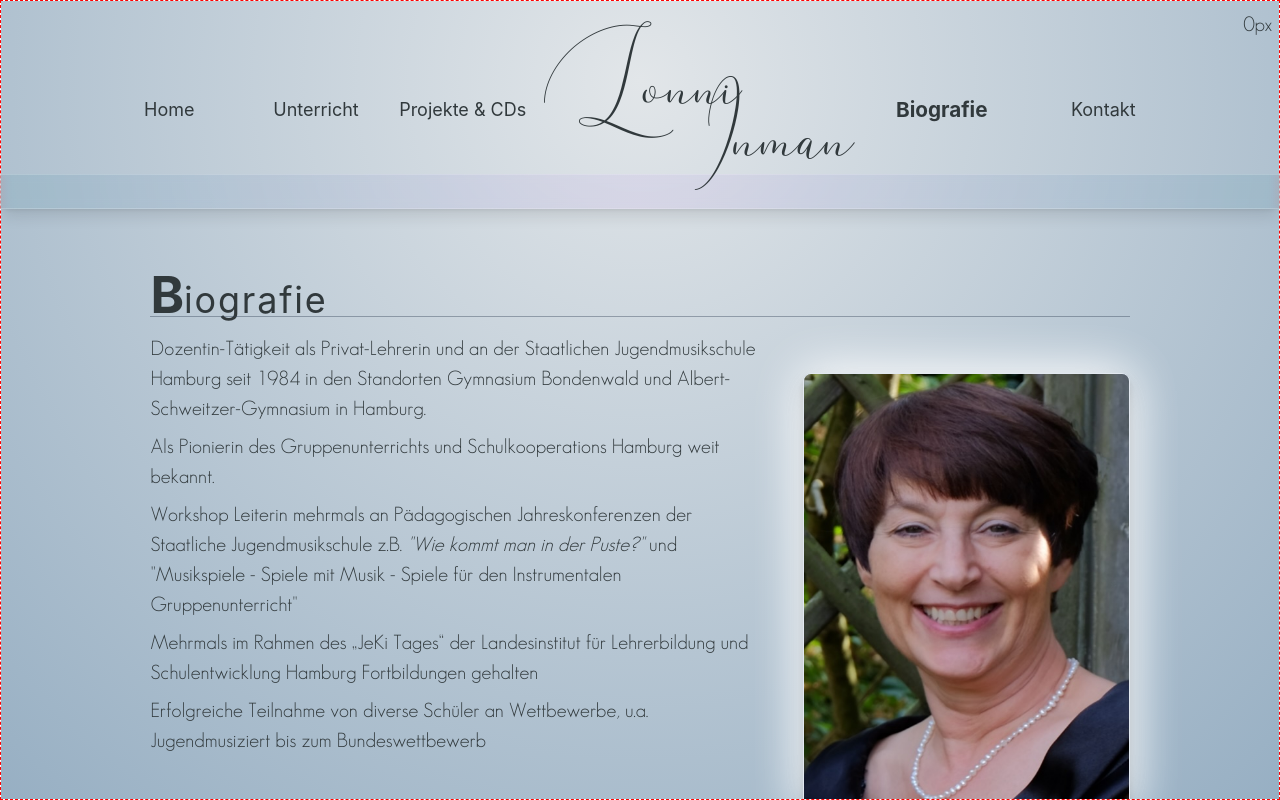
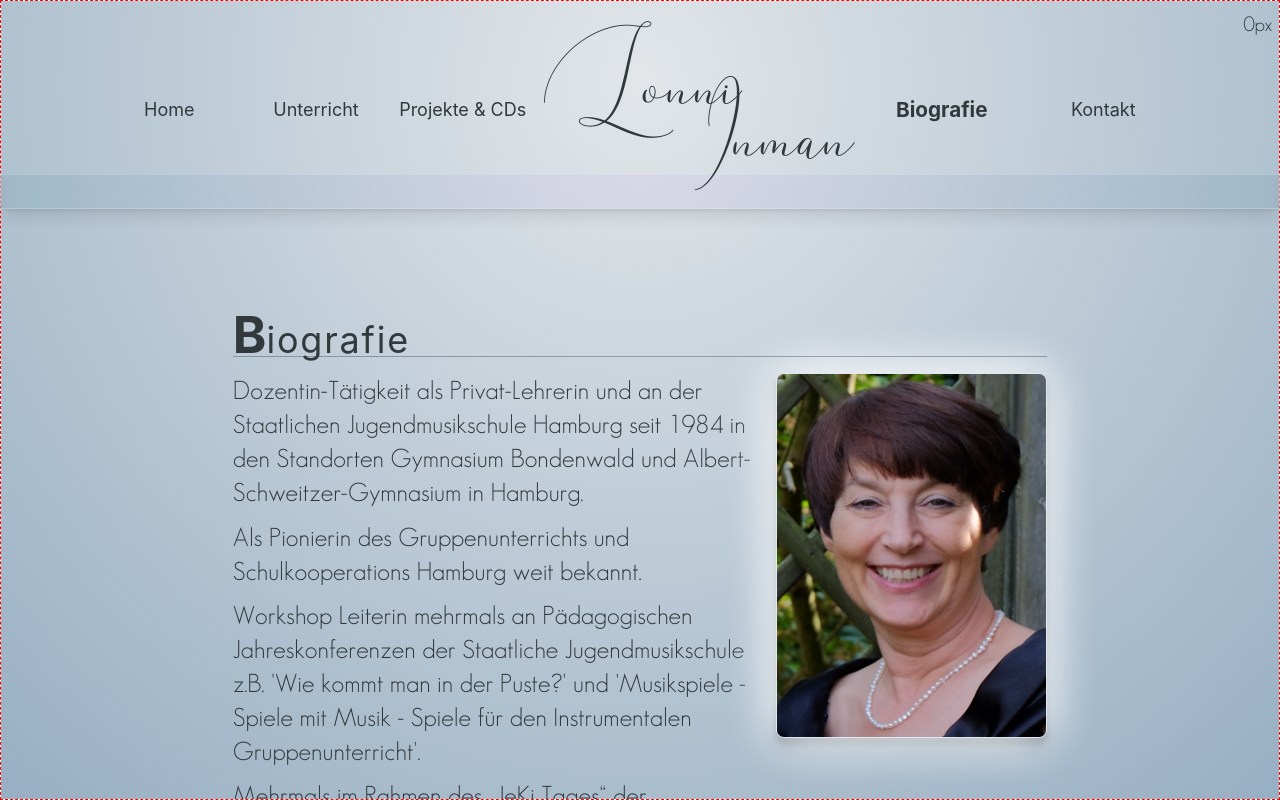
Before and after one commit to j-eick/lonni-homepage, a Next.js app: page /home/biografie in a window 1280 px wide. Built offline with nearby package versions, Linux system fonts and the light colour scheme; a web font is replaced by a local one.

Commit message:
fixed tag layout

```diff
--- a/app/home/biografie/page.tsx
+++ b/app/home/biografie/page.tsx
@@ -6,47 +6,70 @@ import PageTitle from "@/components/ui/page-title/PageTitle";
 import AuftritteCds from "@/lib/paragraphs/auftritteCds";
 import Image from "next/image";
 import profilePic from "../../../public/content/profile.jpg";
+import MyImage from "@/components/image/MyImage";
+import Bulletpoint from "@/components/ui/bulletpoint/Bulletpoint";
 
 export default function Home() {
     return (
         <MainLayout>
-            {/* vvv---vvv PER PAGE CONTENT GOES HERE vvv---vvv */}
-            <section className={`w-9/10 mx-auto my-0 flex flex-col`}>
+            <main
+                className={`w-12/12 px-7 mx-auto my-0 flex flex-col
+                            2xs:mt-10
+                            md-768:w-8/10
+                            `}
+            >
                 <PageTitle
                     firstLetter="B"
                     rest="iografie"
                 />
                 <div className="flex">
-                    <main className={`w-8/12`}>
-                        <article className="flowText">
-                            {/* ###-----  PageTitle without opaque mirroring  -----### */}
-                            {/* <h1 className="relative mb-7 text-pageTitle leading-1.3">
+                    <article
+                        className={`w-8/12 flowText
+                                    2xs:leading-7
+                                    sm-620:leading-regularText
+                                    md:text-size-desktop-md `}
+                    >
+                        {/* ###-----  PageTitle without opaque mirroring  -----### */}
+                        {/* <h1 className="relative mb-7 text-pageTitle leading-1.3">
                             <span
                                 className={`block font-pageTitle tracking-wider
                                             w-11/12 border-b-1 border-slate-700/40`}
                             >
                                 <span className="font-bold text-firstLetterTitle">B</span>iografie
                             </span>
-                        </h1> */}
-                            <div className="pr-10 flowText">
-                                <AuftritteCds />
-                            </div>
-                        </article>
-                    </main>
-                    <div className="w-4/12 pt-10 flex justify-center">
-                        <div
+                                 </h1> */}
+                        <Bulletpoint>
+                            Dozentin-Tätigkeit als Privat-Lehrerin und an der Staatlichen Jugendmusikschule Hamburg seit
+                            1984 in den Standorten Gymnasium Bondenwald und Albert-Schweitzer-Gymnasium in Hamburg.
+                        </Bulletpoint>
+                        <Bulletpoint>
+                            Als Pionierin des Gruppenunterrichts und Schulkooperations Hamburg weit bekannt.
+                        </Bulletpoint>
+                        <Bulletpoint>
+                            Workshop Leiterin mehrmals an Pädagogischen Jahreskonferenzen der Staatliche
+                            Jugendmusikschule z.B. &apos;Wie kommt man in der Puste?&apos; und &apos;Musikspiele -
+                            Spiele mit Musik - Spiele für den Instrumentalen Gruppenunterricht&apos;.
+                        </Bulletpoint>
+                        <Bulletpoint>
+                            Mehrmals im Rahmen des „JeKi Tages“ der Landesinstitut für Lehrerbildung und
+                            Schulentwicklung Hamburg Fortbildungen gehalten
+                        </Bulletpoint>
+                        <Bulletpoint>
+                            Erfolgreiche Teilnahme von diverse Schüler an Wettbewerbe, u.a. Jugendmusiziert bis zum
+                            Bundeswettbewerb
+                        </Bulletpoint>
+                    </article>
+
+                    <div className="w-4/12 flex justify-center">
+                        <MyImage
+                            src={profilePic}
+                            alt={"Profile photo"}
                             className={`h-max rounded-lg overflow-hidden
-                                        shadow-softWhite border-1.5 border-slate-200`}
-                        >
-                            <Image
-                                src={profilePic}
-                                alt={""}
-                                className="w-auto h-auto object-contain block"
-                            />
-                        </div>
+                                        shadow-softWhite border-1.5 border-slate-200 `}
+                        />
                     </div>
                 </div>
-            </section>
+            </main>
         </MainLayout>
     );
 }
```
